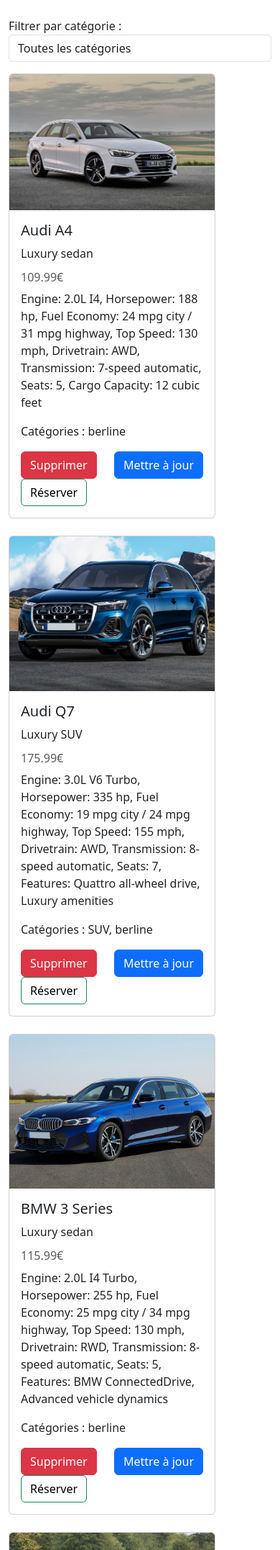
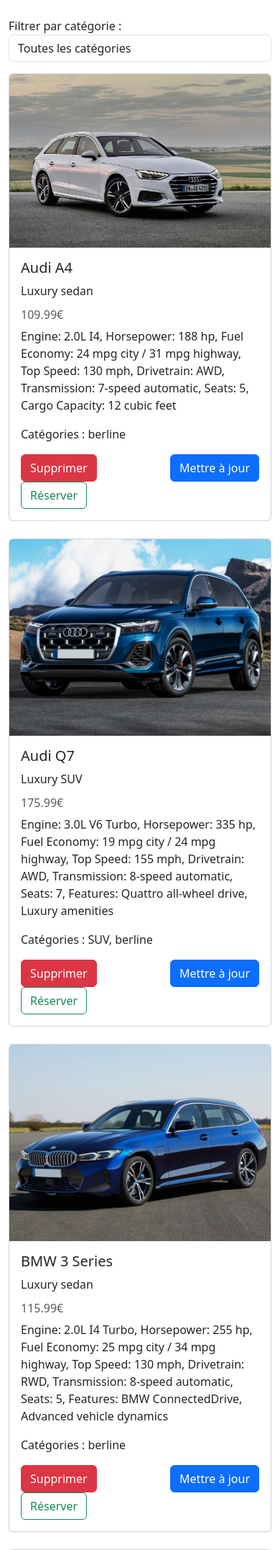
Before and after one commit to irvingqueval/Projet_donkeyCar, a PHP site: page / in a window 390 px wide. Shown: the part 56-2209 px from the top of the page at 72% size. Run offline with PHP 8.4, Linux system fonts and the light colour scheme; data comes from the database, SQL or seed files in the repository.

Commit message:
responsive added

```diff
--- a/index.php
+++ b/index.php
@@ -83,9 +83,9 @@
         </div>
 
         <?php foreach ($results as $voiture) { ?>
-            <div class="col-md-4 mb-4">
-                <div class="card" style="width: 18rem;">
-                    <img src="<?= htmlspecialchars($voiture['image']); ?>" class="card-img-top" alt="Image de <?= htmlspecialchars($voiture['model']); ?>">
+            <div class="col-12 col-sm-6 col-lg-4 mb-4">
+                <div class="card">
+                    <img src="<?= htmlspecialchars($voiture['image']); ?>" class="card-img-top img-fluid" alt="Image de <?= htmlspecialchars($voiture['model']); ?>">
                     <div class="card-body">
                         <h5 class="card-title"><?= htmlspecialchars($voiture['model']); ?></h5>
                         <p class="card-text"><?= htmlspecialchars($voiture['description']); ?></p>
@@ -96,15 +96,10 @@
                             <a class="btn btn-danger" onclick="return confirm('Êtes-vous sûr de vouloir supprimer ?');" href="voiture/deletecars.php?id=<?= htmlspecialchars($voiture['id']); ?>">Supprimer</a>
                             <a class="btn btn-primary" href="voiture/updatecars.php?id=<?= htmlspecialchars($voiture['id']); ?>">Mettre à jour</a>
                         </div>
-                        <button type="button" class="btn btn-outline-success">
-                            <a href="reservation.php?Id=<?= $voiture['id']; ?>">Réserver</a>
-                        </button>
+                        <a href="reservation.php?Id=<?= $voiture['id']; ?>" class="btn btn-outline-success">Réserver</a>
                     </div>
                 </div>
             </div>
         <?php } ?>
     </div>
-
-    </body>
-
-    </html>
+</div>
```
